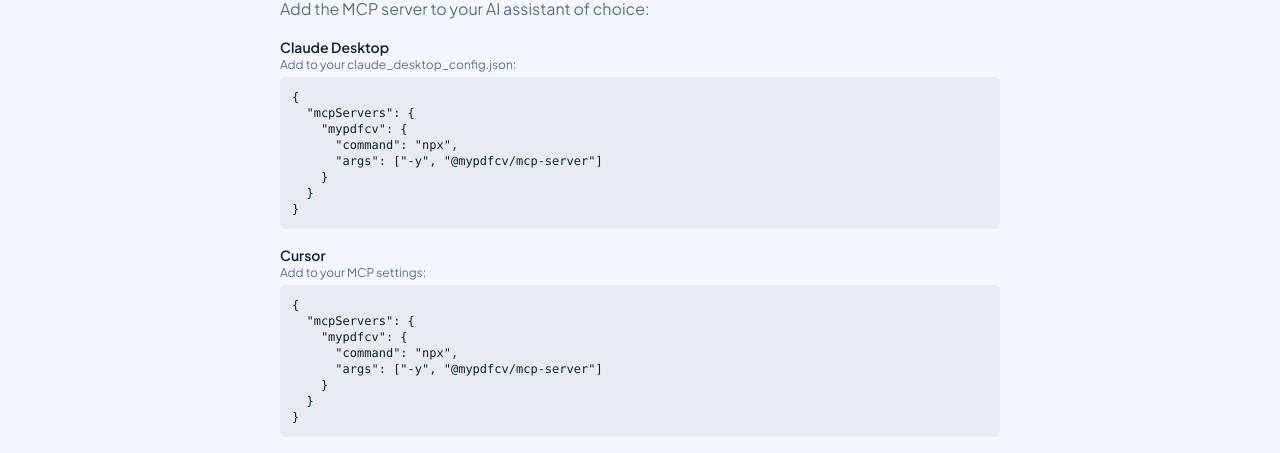
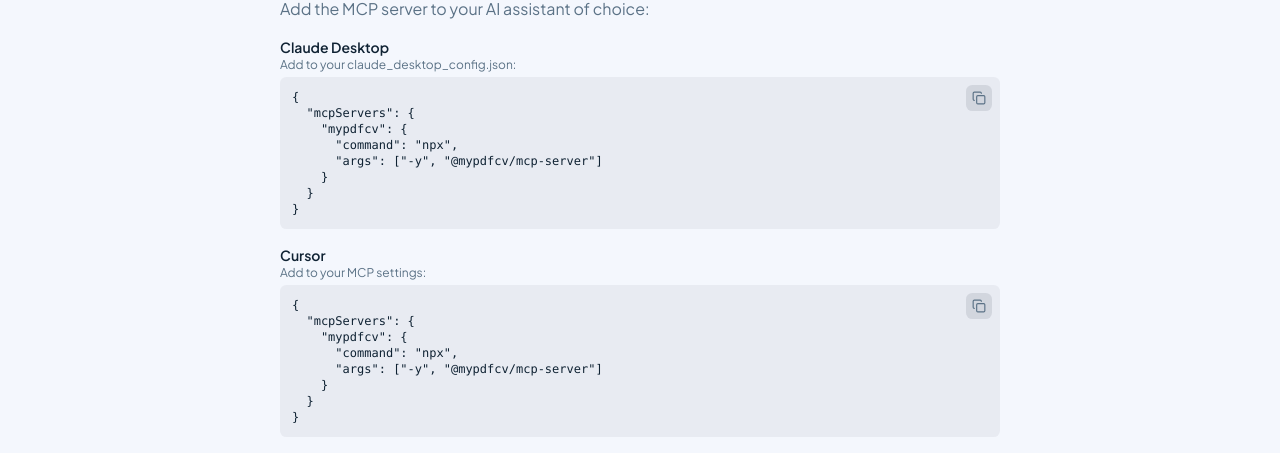
Before and after one commit to wesleyramalho/resume-builder, a Next.js app: page /en/mcp in a window 1280 px wide. Shown: the part 347-800 px from the top of the page. Built offline with nearby package versions, Linux system fonts and the light colour scheme; no server answers.

Commit message:
fix: improve MCP page mobile layout and add copy buttons

```diff
--- a/src/app/[locale]/mcp/page.tsx
+++ b/src/app/[locale]/mcp/page.tsx
@@ -1,6 +1,8 @@
 "use client";
 
+import { useState } from "react";
 import { useTranslations } from "next-intl";
+import { Copy, Check } from "lucide-react";
 import Footer from "@/components/Footer";
 import SiteNav from "@/components/SiteNav";
 
@@ -22,7 +24,7 @@ export default function McpPage() {
     <div className="min-h-screen bg-background flex flex-col overflow-x-hidden">
       <SiteNav />
 
-      <main className="flex-1 max-w-3xl mx-auto px-6 pt-24 pb-12">
+      <main className="flex-1 max-w-3xl mx-auto px-4 sm:px-6 pt-24 pb-12">
         <h1 className="font-sans font-bold text-3xl text-foreground mb-2">
           {t("title")}
         </h1>
@@ -114,9 +116,26 @@ function Section({ heading, content }: { heading: string; content: string }) {
 }
 
 function CodeBlock({ code }: { code: string }) {
+  const [copied, setCopied] = useState(false);
+
+  function handleCopy() {
+    navigator.clipboard.writeText(code);
+    setCopied(true);
+    setTimeout(() => setCopied(false), 2000);
+  }
+
   return (
-    <pre className="mt-1 overflow-x-auto rounded-md bg-foreground/5 p-3 text-xs text-foreground">
-      <code>{code}</code>
-    </pre>
+    <div className="relative mt-1">
+      <button
+        onClick={handleCopy}
+        className="absolute top-2 right-2 p-1.5 rounded-md bg-foreground/10 hover:bg-foreground/20 text-muted-foreground hover:text-foreground transition-colors cursor-pointer"
+        aria-label="Copy to clipboard"
+      >
+        {copied ? <Check className="w-3.5 h-3.5" /> : <Copy className="w-3.5 h-3.5" />}
+      </button>
+      <pre className="overflow-x-auto rounded-md bg-foreground/5 p-3 pr-10 text-xs text-foreground">
+        <code>{code}</code>
+      </pre>
+    </div>
   );
 }
```
